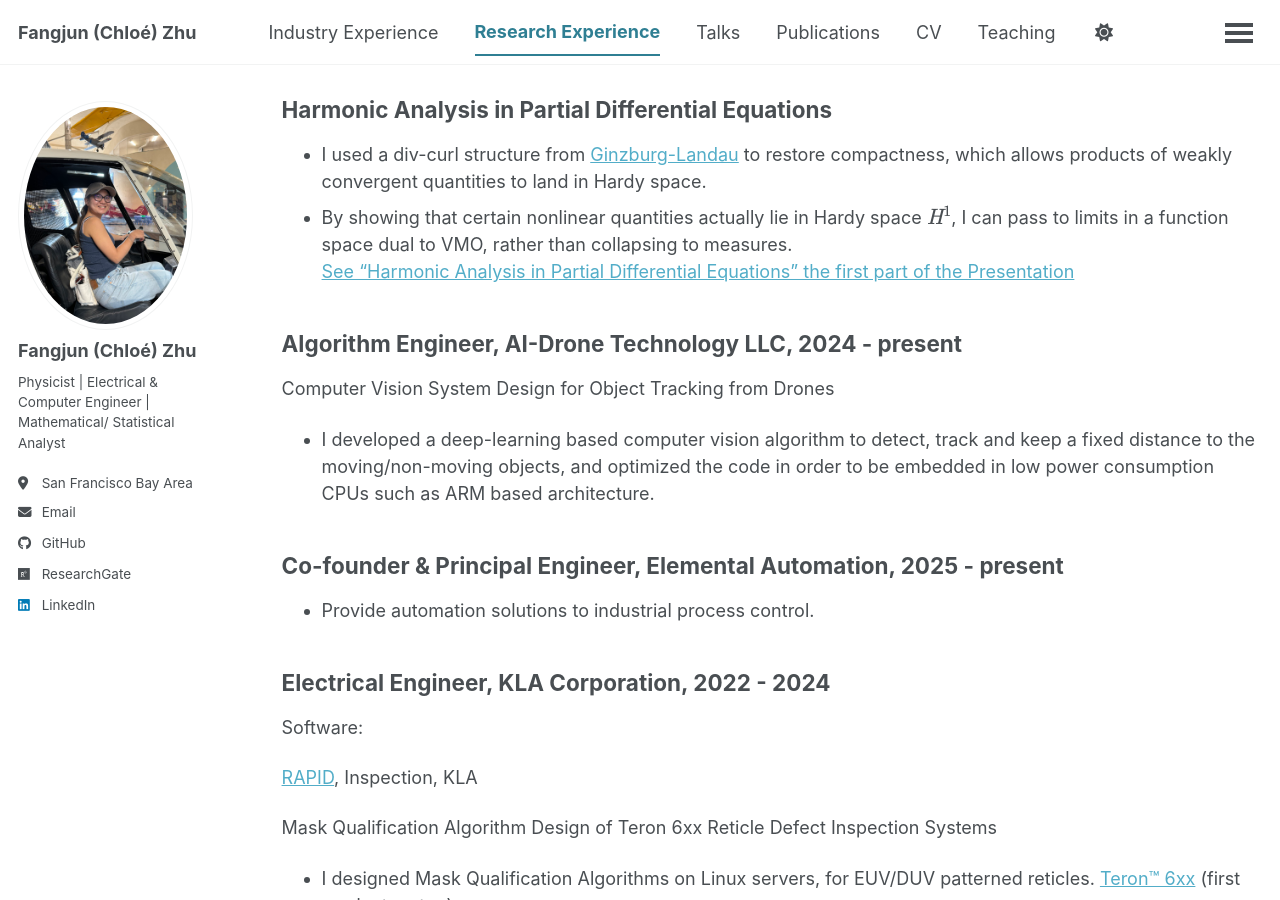
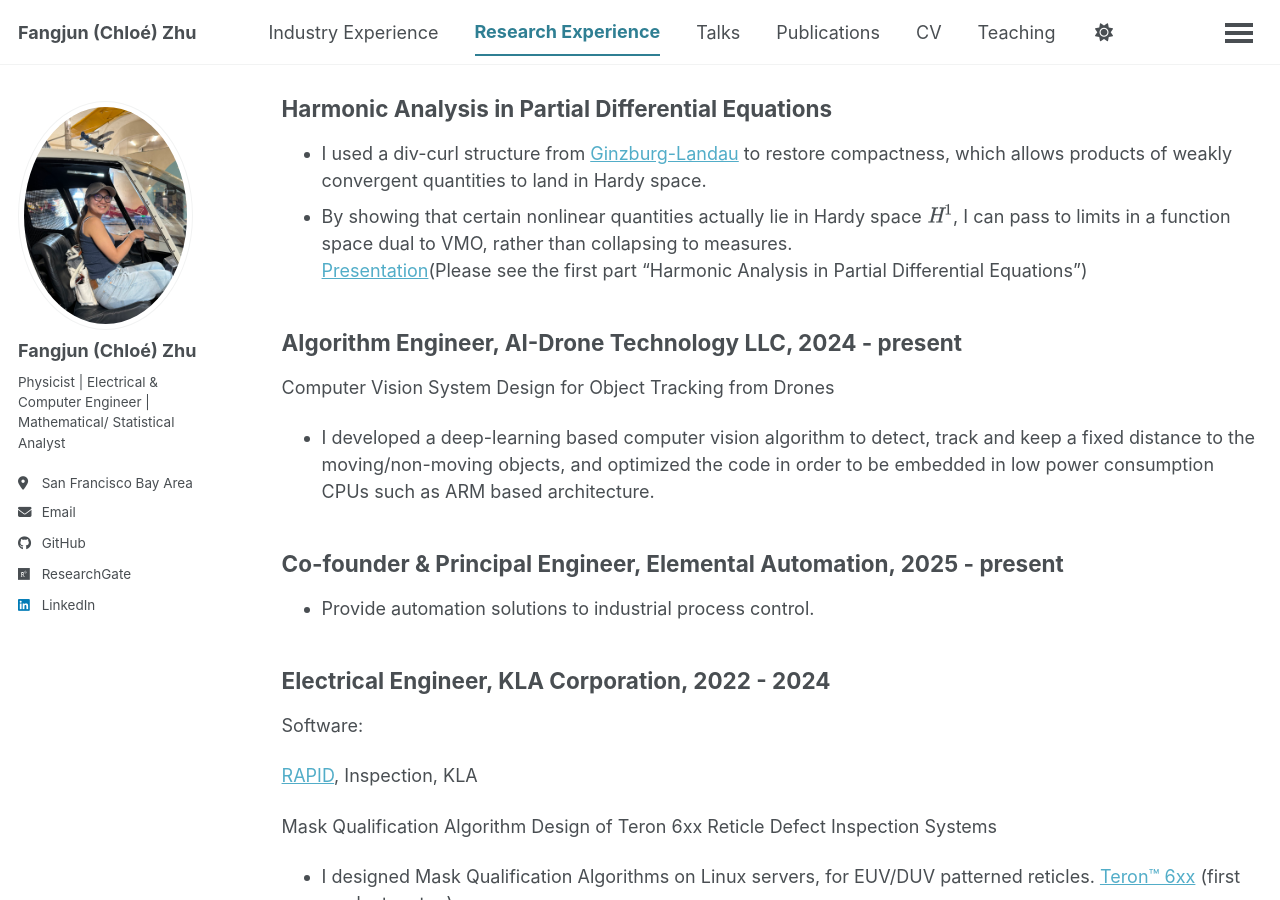
Before and after one commit to ChloeZhu1/ChloeZhu1.github.io, a Jekyll site: the page built from _pages/research-experience.md, in a window 1280 px wide and 900 px high, scrolled down 475 px. Built offline with Jekyll 4.4.1, drawn with Linux system fonts in a browser that asks for light colours; a script bundle is joined from its source files by our own code; library files that are not in the unit come from our copies.

Commit message:
Update research-experience.md

```diff
--- a/_pages/research-experience.md
+++ b/_pages/research-experience.md
@@ -22,7 +22,7 @@ pass" saddle point method to optimize functionals’ critical values.
 * I used a div-curl structure from [Ginzburg-Landau](https://chloezhu1.github.io/math/#section-title) to restore compactness, which allows products of weakly convergent quantities to land in Hardy space.
 * By showing that certain nonlinear quantities actually lie in Hardy space $\mathit{H}^1$, I can pass to limits in a function space dual to VMO, rather than collapsing to measures.
 <br>
-[See "Harmonic Analysis in Partial Differential Equations" the first part of the Presentation](/files/Fangjun_Bonn_Presentation.pdf)
+[Presentation](/files/Fangjun_Bonn_Presentation.pdf)(Please see the first part "Harmonic Analysis in Partial Differential Equations")
 
 
 ## Algorithm Engineer, AI-Drone Technology LLC, 2024 - present
```
